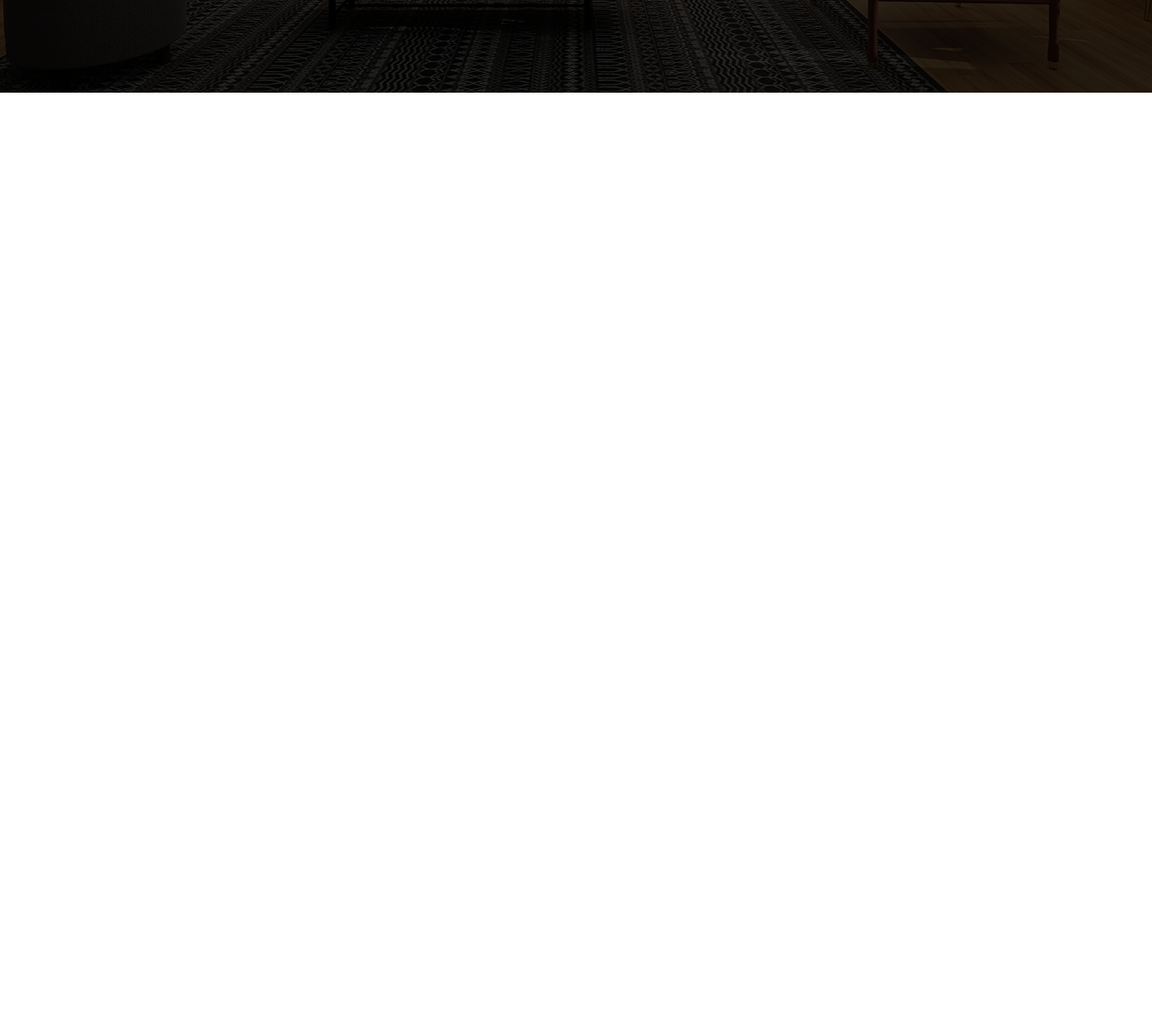
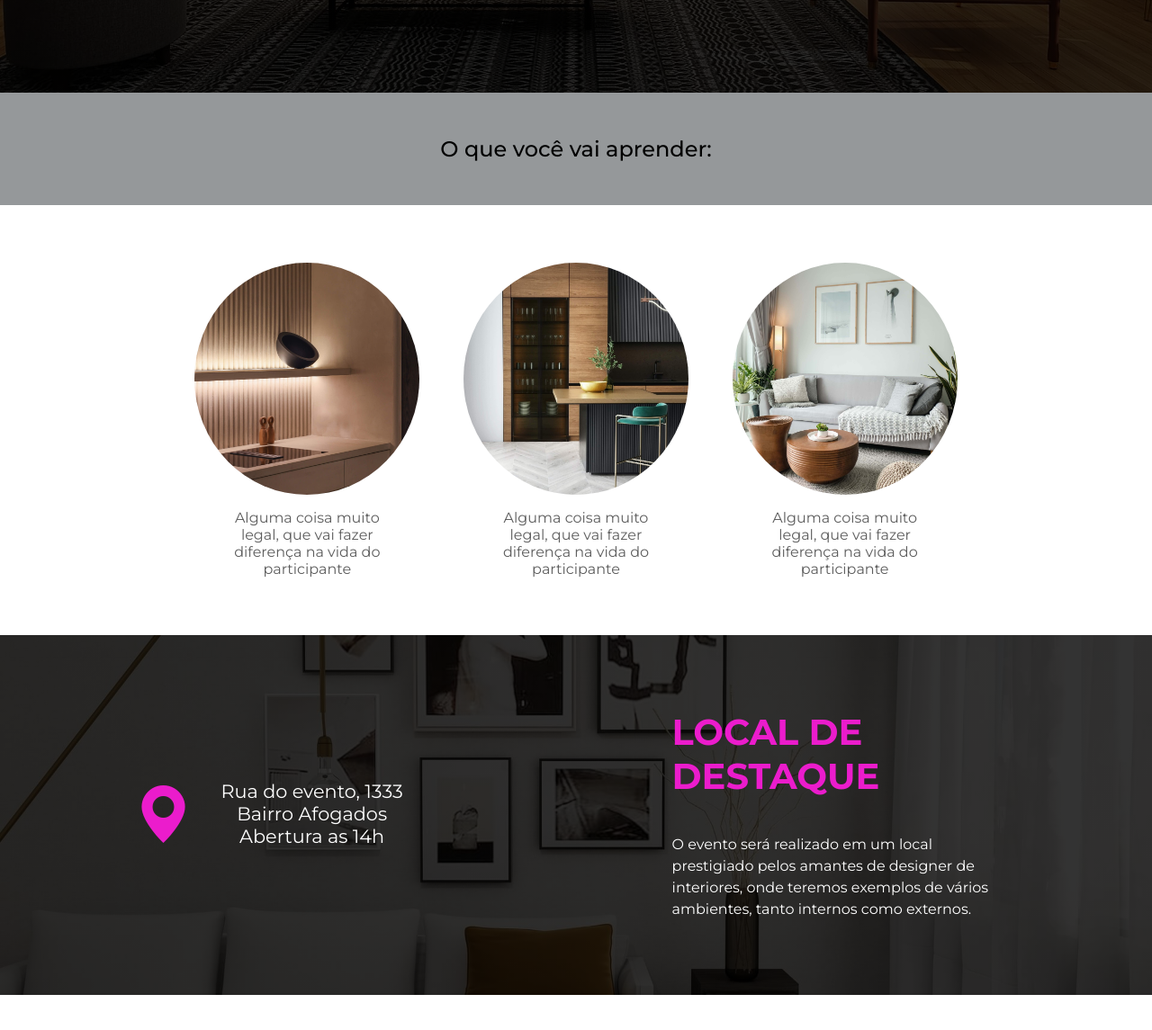
Before and after one commit to RyanVitorr/InDecor-landing-page, a plain HTML site: page index.html in a window 1280 px wide. Shown: the part 577-1722 px from the top of the page at 90% size. Before the commit the page ends 800 px from the top, so only its background shows below. Drawn offline with nearby package versions, Linux system fonts and the light colour scheme.

Commit message:
atualizei o pojeto

```diff
--- a/css/style.css
+++ b/css/style.css
@@ -21,6 +21,10 @@
     padding: 0;
     margin: 0;
     box-sizing: border-box;
+}
+
+body {
+    padding-bottom: 500px;
 }
 
 /* Event form */
@@ -106,3 +110,92 @@
 .btn:hover {
     opacity: 1;
 }
+
+/* benefits section*/
+#key-benefits h2 {
+    background-color: var(--secundary);
+    text-align: center;
+    padding: 2em;
+    font-weight: 500;
+}
+
+.benefits {
+    display: flex;
+    justify-content: space-around;
+    padding: 4em;
+    width: 80%;
+    margin: 0 auto;
+}
+
+.benefit {
+    text-align: center;
+    display: flex;
+    flex-direction: column;
+    align-items: center;
+    max-width: 20%;
+    color: var(--text-tertiary);
+}
+
+.benefit .benefit-img {
+    width: 250px;
+    height: 258px;
+    border-radius: 50%;
+    background-size: cover;
+    background-position: center;
+    margin-bottom: 1em;
+}
+
+#benefit-1 {
+    background-image: url(../img/sqr-1.jpg);
+}
+
+#benefit-2 {
+    background-image: url(../img/sqr-2.jpg);
+}
+
+#benefit-3 {
+    background-image: url(../img/sqr-3.jpg);
+}
+
+/*Event location*/
+#location {
+    height: 400px;
+  background: linear-gradient(rgba(0, 0, 0, 0.8),rgba(0, 0, 0, 0.8)), url(../img/hrz-1.jpg);
+  background-position: center;
+  background-size: cover;
+  display: flex;
+  align-items: center;
+  justify-content: space-around;
+  color: var(--text-color);
+  margin-bottom: 3em;
+}
+
+#address, #about-location {
+    max-width: 30%;
+}
+
+#address {
+    display: flex;
+}
+
+#address i {
+    color: var(--primary);
+    font-size: 4em;
+    margin-right: 0.5em;
+ }
+
+ #address-details {
+    text-align: center;
+    font-size: 1.3em;
+ }
+
+ #about-location h3 {
+    color: var(--primary);
+    font-size: 2.5em;
+    margin-bottom: 1em;
+    text-transform: uppercase;
+ }
+
+ #about-location p {
+    line-height: 1.5em ;
+ }
--- a/index.html
+++ b/index.html
@@ -44,8 +44,46 @@
             </form>
         </div>
     </header>
+
     <main>
+        <section id="key-benefits">
+            <h2>O que você vai aprender:</h2>
+            <div class="benefits">
+                <div class="benefit">
+                    <div id="benefit-1" class="benefit-img"></div>
+                    <p>Alguma coisa muito legal, que vai fazer diferença na vida do participante</p>
+                </div>
 
+                <div class="benefit">
+                    <div id="benefit-2" class="benefit-img"></div>
+                    <p>Alguma coisa muito legal, que vai fazer diferença na vida do participante</p>
+                </div>
+
+                <div class="benefit">
+                    <div id="benefit-3" class="benefit-img"></div>
+                    <p>Alguma coisa muito legal, que vai fazer diferença na vida do participante</p>
+                </div>
+            </div>
+        </section>
+
+        <section id="location">
+            <div id="address">
+                <i class="bi bi-geo-alt-fill"></i>
+                <div id="address-details">
+                    <p>Rua do evento, 1333</p>
+                    <p>Bairro Afogados</p>
+                    <p>Abertura as 14h</p>
+                </div>
+            </div>
+
+            <div id="about-location">
+                <h3>Local de destaque</h3>
+                <p>
+                    O evento será realizado em um local prestigiado pelos amantes de designer de interiores, onde teremos exemplos de vários ambientes, tanto internos como externos.
+                </p>
+            </div>
+
+        </section>
     </main>
 </body>
 </html>
```
